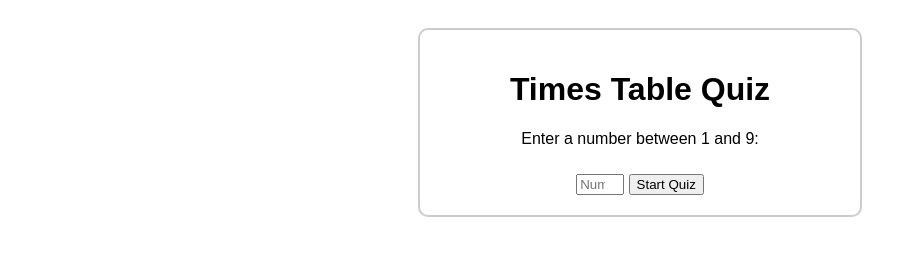
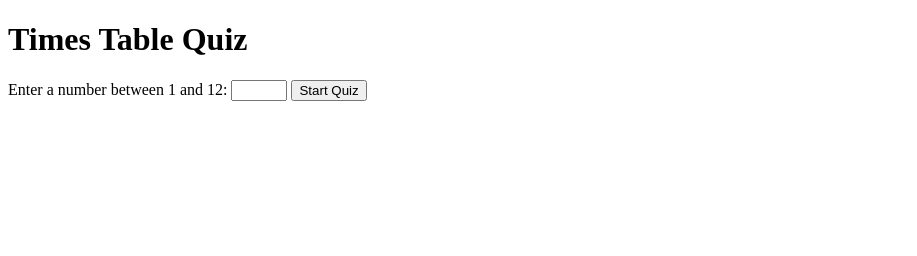
Before and after one commit to juanframolina/timestables, a plain HTML site: page index.html in a window 1280 px wide. Shown: the whole page, without its empty margins (0-917 px from the left). Drawn offline with Linux system fonts and the light colour scheme.

Commit message:
index.html

```diff
--- a/index.html
+++ b/index.html
@@ -4,45 +4,23 @@
     <meta charset="UTF-8">
     <meta name="viewport" content="width=device-width, initial-scale=1.0">
     <title>Times Table Quiz</title>
-    <style>
-        body {
-            font-family: Arial, sans-serif;
-            text-align: center;
-            padding: 20px;
-        }
-        #quiz-container {
-            max-width: 400px;
-            margin: auto;
-            border: 2px solid #ccc;
-            padding: 20px;
-            border-radius: 10px;
-        }
-        #feedback {
-            margin-top: 20px;
-            font-weight: bold;
-        }
-        #next-question, #start-quiz {
-            margin-top: 10px;
-        }
-    </style>
+    <script src="quiz.js" defer></script>
 </head>
 <body>
-    <div id="quiz-container">
+    <div id="setup-container">
         <h1>Times Table Quiz</h1>
-        <div id="setup-container">
-            <p>Enter a number between 1 and 9:</p>
-            <input type="number" id="table-number" min="1" max="9" placeholder="Number">
-            <button id="start-quiz">Start Quiz</button>
-        </div>
-        <div id="question-container" style="display:none;">
-            <p id="question"></p>
-            <input type="number" id="answer" placeholder="Your answer">
-            <button id="submit-answer">Submit</button>
-            <p id="feedback"></p>
-            <button id="next-question" style="display:none;">Next Question</button>
-        </div>
+        <label for="table-number">Enter a number between 1 and 12:</label>
+        <input type="number" id="table-number" min="1" max="12">
+        <button id="start-quiz">Start Quiz</button>
     </div>
 
-    <script src="quiz.js"></script>
+    <div id="question-container" style="display: none;">
+        <p id="timer"></p>
+        <p id="question"></p>
+        <input type="number" id="answer">
+        <button id="submit-answer">Submit</button>
+        <p id="feedback"></p>
+        <button id="next-question" style="display: none;">Next Question</button>
+    </div>
 </body>
 </html>
```
